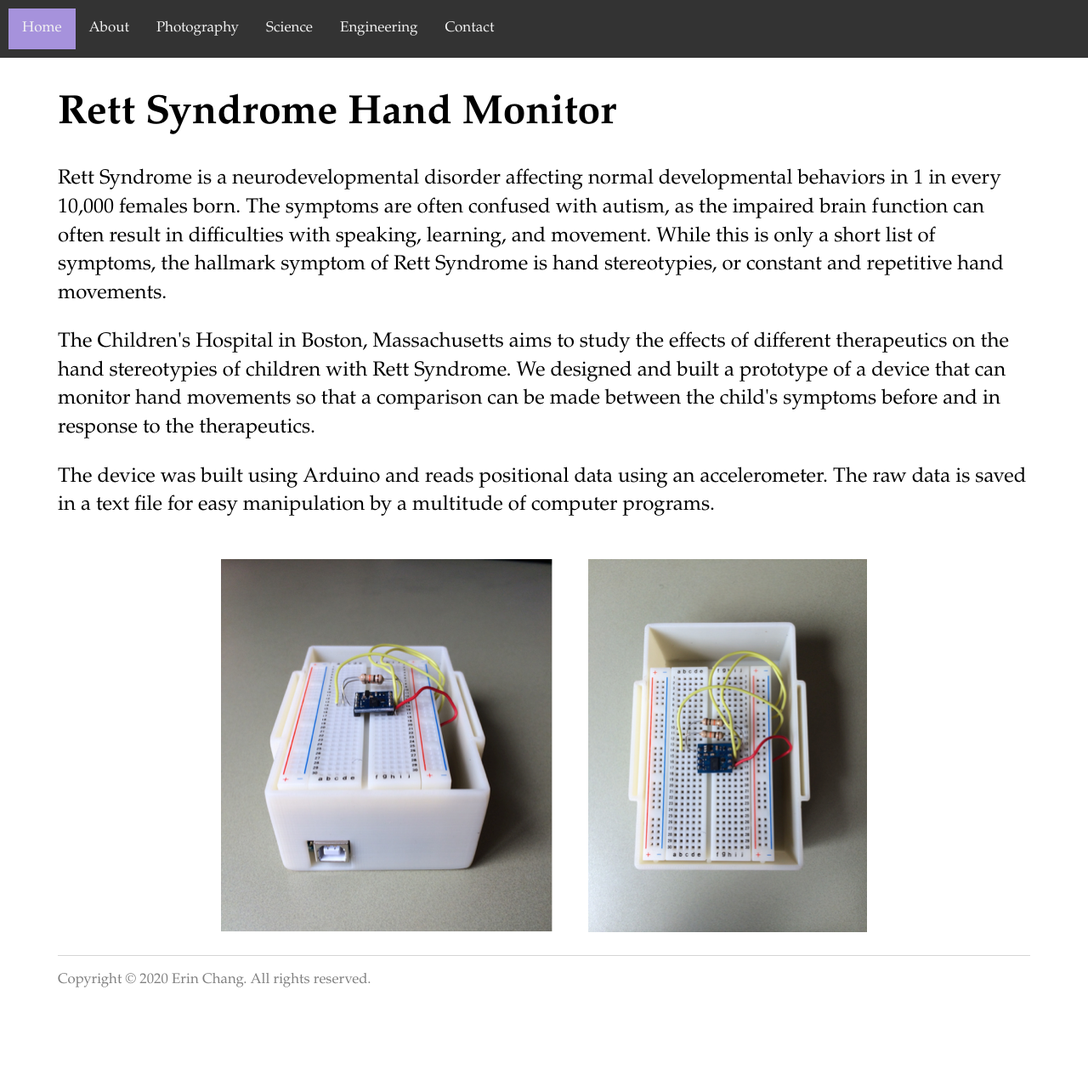
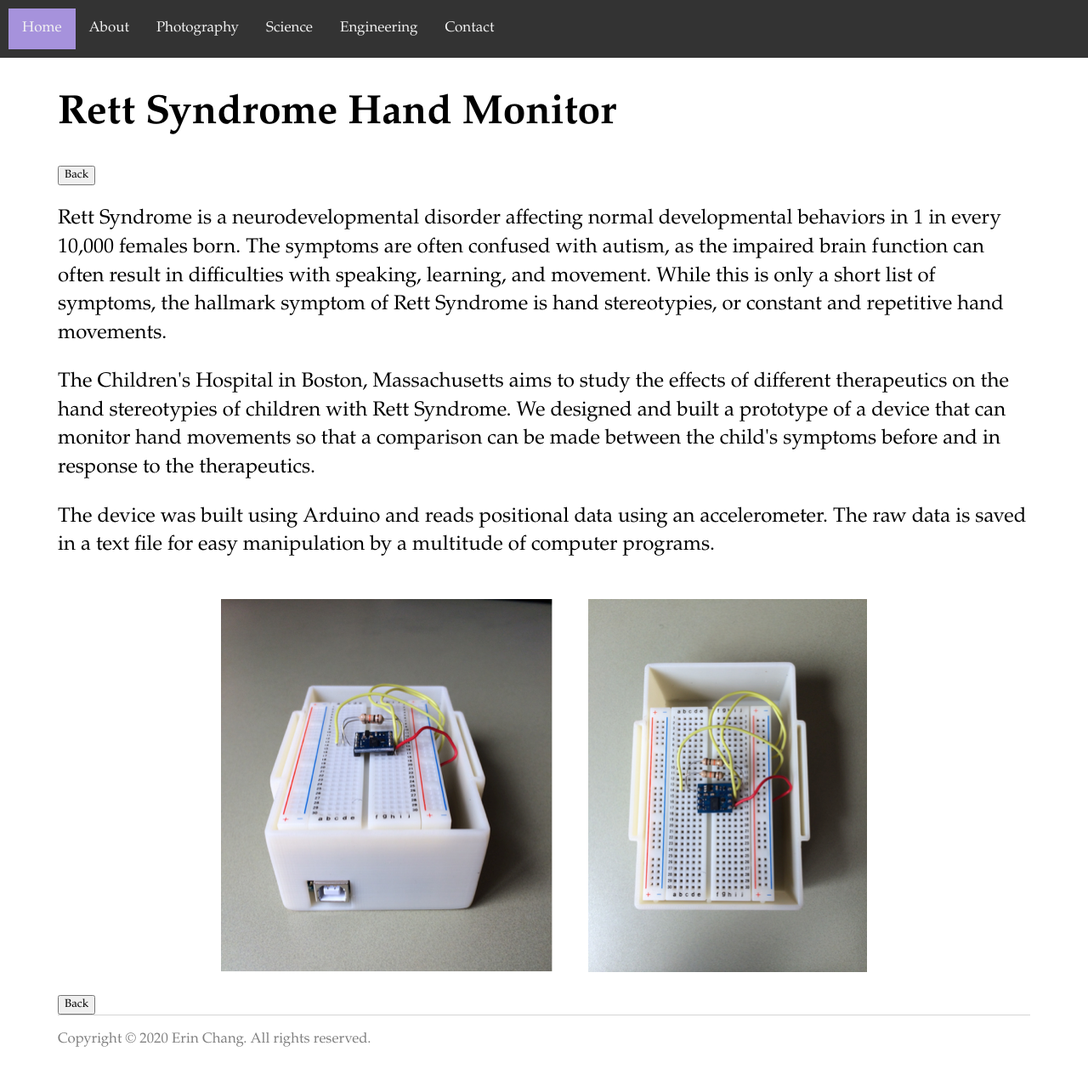
Before and after one commit to echang17/echang17.github.io, a Jekyll site: the page built from projects/handmonitor.html, in a window 1280 px wide and 1320 px high. Shown: the top 1271 px of the window at 85% size. Built offline with Jekyll 4.4.1, drawn with Linux system fonts in a browser that asks for light colours.

Commit message:
Update handmonitor.html

```diff
--- a/projects/handmonitor.html
+++ b/projects/handmonitor.html
@@ -3,10 +3,18 @@
 title: Rett Syndrome Hand Monitor
 ---
 <meta name="viewport" content="width=device-width, initial-scale=1.0">
+<script>
+function goBack() {
+  window.history.back()
+}
+</script>
 
 <div class="page-title">
 	<h1>Rett Syndrome Hand Monitor</h1>
 </div>
+
+<div class="blurb">
+  <button onclick="goBack()">Back</button>
 
   <p>Rett Syndrome is a neurodevelopmental disorder affecting normal developmental behaviors in 1 in every 10,000 females born. The symptoms are often confused with autism, as the impaired brain function can often result in difficulties with speaking, learning, and movement. While this is only a short list of symptoms, the hallmark symptom of Rett Syndrome is hand stereotypies, or constant and repetitive hand movements.</p>
   <p></p>
@@ -15,6 +23,7 @@
   <p></p>
 
   <p>The device was built using Arduino and reads positional data using an accelerometer. The raw data is saved in a text file for easy manipulation by a multitude of computer programs.</p>
+  <p></p>
 
   <div class="blog-photos">
     <figure class="blog-item">
@@ -24,3 +33,6 @@
      <img class="blog-pic" src="/projects/handmonitor2.png">
     </figure>
   </div>
+  <button onclick="goBack()">Back</button>
+
+</div>
```
Lines whose indentation alone changed are shown as unchanged.
